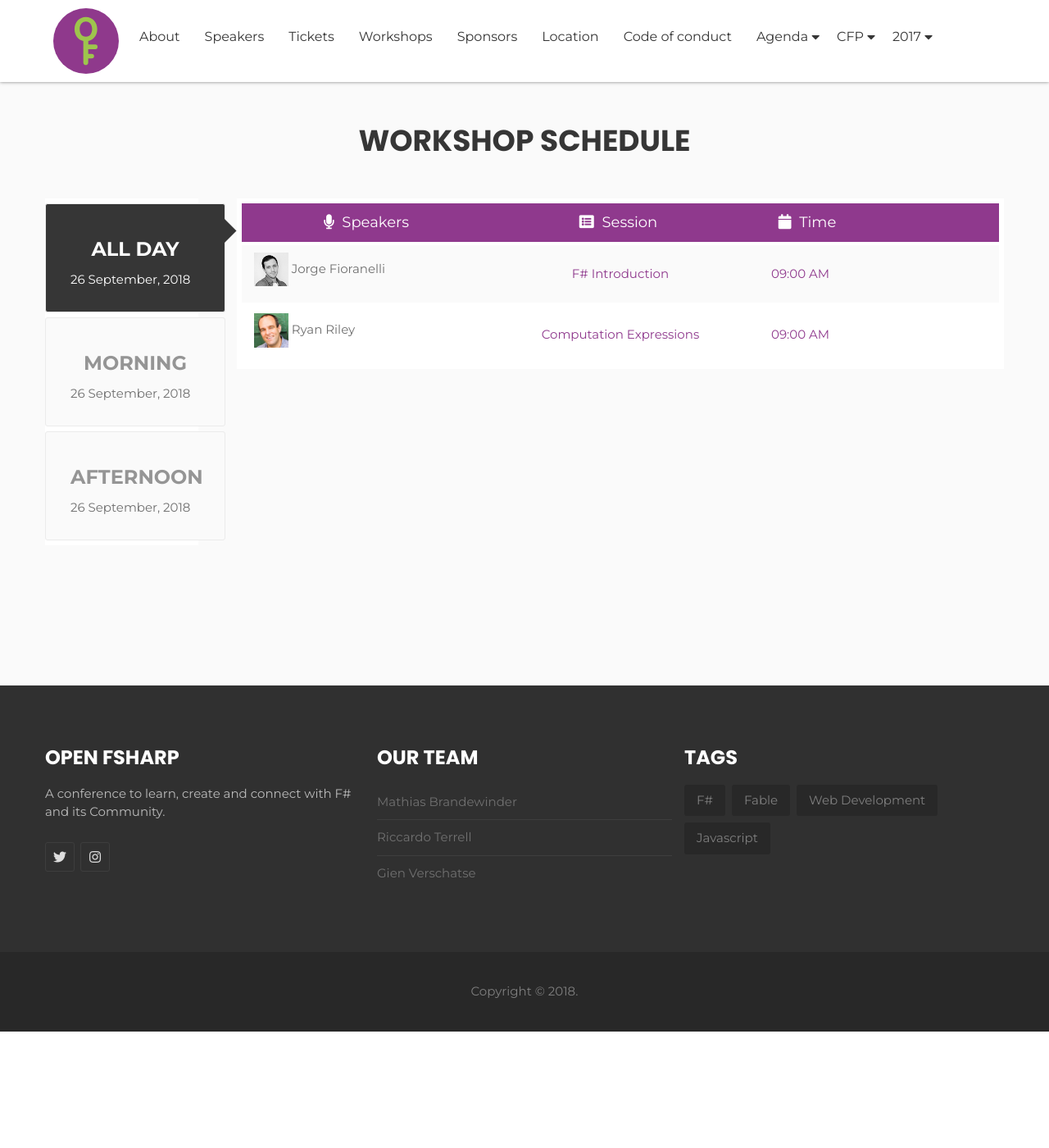
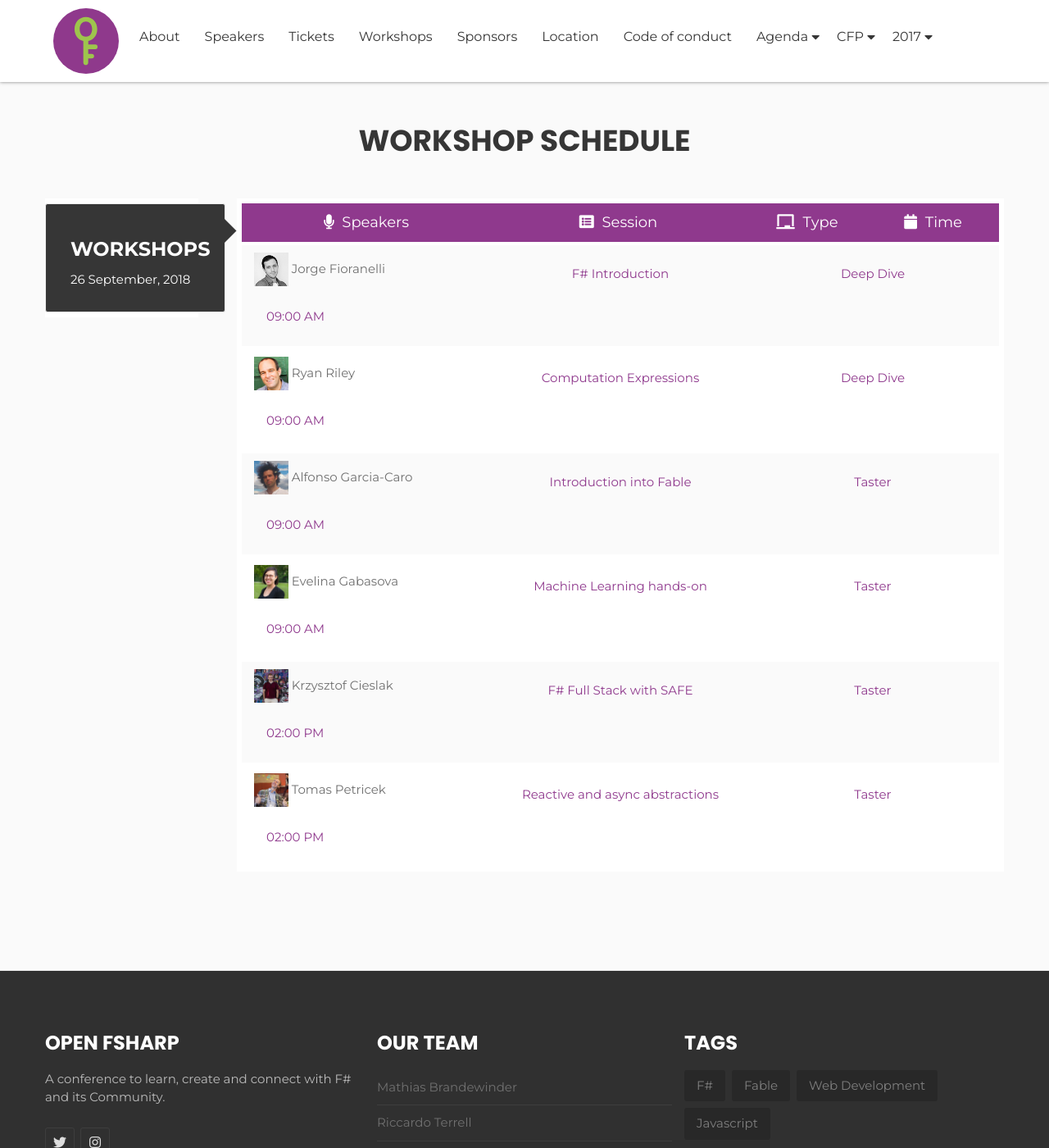
Before and after one commit to open-fsharp/open-fsharp.github.io, a Jekyll site: the page built from agenda/workshop.md, in a window 1280 px wide and 1400 px high, scrolled down 865 px. Shown: the whole window at 82% size. Built offline with Jekyll 4.4.1, drawn with Linux system fonts in a browser that asks for light colours; nearby versions of some CDN libraries; comment, search, counter and statistics services are not loaded; before the commit the page ends 2123 px from its top, so only the background shows below that.

Commit message:
update view workshops

```diff
--- a/agenda/workshop.md
+++ b/agenda/workshop.md
@@ -93,16 +93,8 @@
                     <!-- Nav tabs -->
                     <ul class="nav-tab" role="tablist">
                         <li role="presentation" class="active"><a href="#first-date1" aria-controls="first-date1" role="tab" data-toggle="tab">
-                            <strong>ALL DAY</strong>
+                            <strong>WORKSHOPS</strong>
                             <span class="date"> 26 September, 2018</span>
-                        </a></li>
-                        <li role="presentation"><a href="#second-date2" aria-controls="second-date2" role="tab" data-toggle="tab">
-                            <strong>MORNING</strong>
-                            <span class="date">26 September, 2018</span>
-                        </a></li>
-                        <li role="presentation"><a href="#third-date3" aria-controls="third-date3" role="tab" data-toggle="tab">
-                            <strong>AFTERNOON</strong>
-                            <span class="date">26 September, 2018</span>
                         </a></li>
                     </ul>
                     <!-- Tab panes -->
@@ -124,6 +116,12 @@
                                     </div><!-- /.col-xs-4 col-sm-4 col-md-4 -->
                                     <div class="col-xs-2 col-sm-2 col-md-2">
                                         <div class="item-inner">
+                                            <span><i class="fas fa-chalkboard"></i></span>
+                                            <span>Type</span>
+                                        </div>
+                                    </div><!-- /.col-xs-2 col-sm-2 col-md-2 -->
+                                    <div class="col-xs-2 col-sm-2 col-md-2">
+                                        <div class="item-inner">
                                             <span><i class="fa fa-calendar"></i></span>
                                             <span>Time</span>
                                         </div>
@@ -139,6 +137,11 @@
                                     <div class="col-xs-4 col-sm-4 col-md-4">
                                         <div class="item-inner event-session">
                                             <span>F# Introduction</span>
+                                        </div>
+                                    </div><!-- /.col-xs-4 col-sm-4 col-md-4 -->
+                                    <div class="col-xs-4 col-sm-4 col-md-4">
+                                        <div class="item-inner event-session">
+                                            <span>Deep Dive</span>
                                         </div>
                                     </div><!-- /.col-xs-4 col-sm-4 col-md-4 -->
                                     <div class="col-xs-2 col-sm-2 col-md-2">
@@ -159,33 +162,14 @@
                                             <span>Computation Expressions</span>
                                         </div>
                                     </div><!-- /.col-xs-4 col-sm-4 col-md-4 -->
+                                    <div class="col-xs-4 col-sm-4 col-md-4">
+                                        <div class="item-inner event-session">
+                                            <span>Deep Dive</span>
+                                        </div>
+                                    </div><!-- /.col-xs-4 col-sm-4 col-md-4 -->
                                     <div class="col-xs-2 col-sm-2 col-md-2">
                                         <div class="item-inner event-time">
                                             <span>09:00 AM</span>
-                                        </div>
-                                    </div><!-- /.col-xs-2 col-sm-2 col-md-2 -->
-                                </div><!-- /.schedule-item -->
-                            </div><!-- /.schedule-wrapper -->
-                        </div>
-                        <div role="tabpanel" class="tab-pane fade" id="second-date2">
-                            <div class="schedule-wrapper">
-                                <div class="schedule-item header">
-                                    <div class="col-xs-4 col-sm-4 col-md-4">
-                                        <div class="item-inner">
-                                            <span><i class="fa fa-microphone"></i></span>
-                                            <span>Speakers</span>
-                                        </div>
-                                    </div><!-- /.col-md-3 -->
-                                    <div class="col-xs-4 col-sm-4 col-md-4">
-                                        <div class="item-inner">
-                                            <span><i class="fa fa-list-alt"></i></span>
-                                            <span>Session</span>
-                                        </div>
-                                    </div><!-- /.col-xs-4 col-sm-4 col-md-4 -->
-                                    <div class="col-xs-2 col-sm-2 col-md-2">
-                                        <div class="item-inner">
-                                            <span><i class="fa fa-calendar"></i></span>
-                                            <span>Time</span>
                                         </div>
                                     </div><!-- /.col-xs-2 col-sm-2 col-md-2 -->
                                 </div><!-- /.schedule-item -->
@@ -199,6 +183,11 @@
                                     <div class="col-xs-4 col-sm-4 col-md-4">
                                         <div class="item-inner event-session">
                                             <span>Introduction into Fable</span>
+                                        </div>
+                                    </div><!-- /.col-xs-4 col-sm-4 col-md-4 -->
+                                    <div class="col-xs-4 col-sm-4 col-md-4">
+                                        <div class="item-inner event-session">
+                                            <span>Taster</span>
                                         </div>
                                     </div><!-- /.col-xs-4 col-sm-4 col-md-4 -->
                                     <div class="col-xs-2 col-sm-2 col-md-2">
@@ -219,33 +208,14 @@
                                             <span>Machine Learning hands-on</span>
                                         </div>
                                     </div><!-- /.col-xs-4 col-sm-4 col-md-4 -->
+                                    <div class="col-xs-4 col-sm-4 col-md-4">
+                                        <div class="item-inner event-session">
+                                            <span>Taster</span>
+                                        </div>
+                                    </div><!-- /.col-xs-4 col-sm-4 col-md-4 -->
                                     <div class="col-xs-2 col-sm-2 col-md-2">
                                         <div class="item-inner event-time">
                                             <span>09:00 AM</span>
-                                        </div>
-                                    </div><!-- /.col-xs-2 col-sm-2 col-md-2 -->
-                                </div><!-- /.schedule-item -->
-                            </div><!-- /.schedule-wrapper -->
-                        </div>
-                        <div role="tabpanel" class="tab-pane fade" id="third-date3">
-                            <div class="schedule-wrapper">
-                                <div class="schedule-item header">
-                                    <div class="col-xs-4 col-sm-4 col-md-4">
-                                        <div class="item-inner">
-                                            <span><i class="fa fa-microphone"></i></span>
-                                            <span>Speakers</span>
-                                        </div>
-                                    </div><!-- /.col-md-3 -->
-                                    <div class="col-xs-4 col-sm-4 col-md-4">
-                                        <div class="item-inner">
-                                            <span><i class="fa fa-list-alt"></i></span>
-                                            <span>Session</span>
-                                        </div>
-                                    </div><!-- /.col-xs-4 col-sm-4 col-md-4 -->
-                                    <div class="col-xs-2 col-sm-2 col-md-2">
-                                        <div class="item-inner">
-                                            <span><i class="fa fa-calendar"></i></span>
-                                            <span>Time</span>
                                         </div>
                                     </div><!-- /.col-xs-2 col-sm-2 col-md-2 -->
                                 </div><!-- /.schedule-item -->
@@ -259,6 +229,11 @@
                                     <div class="col-xs-4 col-sm-4 col-md-4">
                                         <div class="item-inner event-session">
                                             <span>F# Full Stack with SAFE</span>
+                                        </div>
+                                    </div><!-- /.col-xs-4 col-sm-4 col-md-4 -->
+                                    <div class="col-xs-4 col-sm-4 col-md-4">
+                                        <div class="item-inner event-session">
+                                            <span>Taster</span>
                                         </div>
                                     </div><!-- /.col-xs-4 col-sm-4 col-md-4 -->
                                     <div class="col-xs-2 col-sm-2 col-md-2">
@@ -279,6 +254,11 @@
                                             <span>Reactive and async abstractions</span>
                                         </div>
                                     </div><!-- /.col-xs-4 col-sm-4 col-md-4 -->
+                                    <div class="col-xs-4 col-sm-4 col-md-4">
+                                        <div class="item-inner event-session">
+                                            <span>Taster</span>
+                                        </div>
+                                    </div><!-- /.col-xs-4 col-sm-4 col-md-4 -->
                                     <div class="col-xs-2 col-sm-2 col-md-2">
                                         <div class="item-inner event-time">
                                             <span>02:00 PM</span>
```
